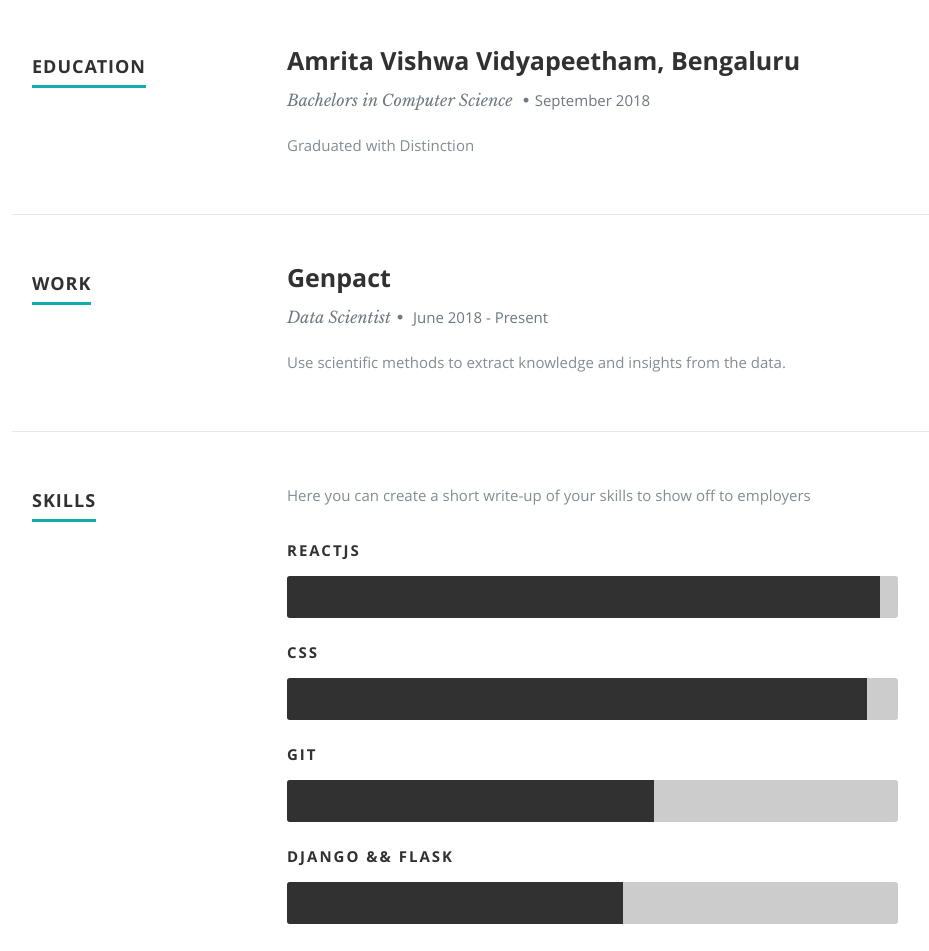
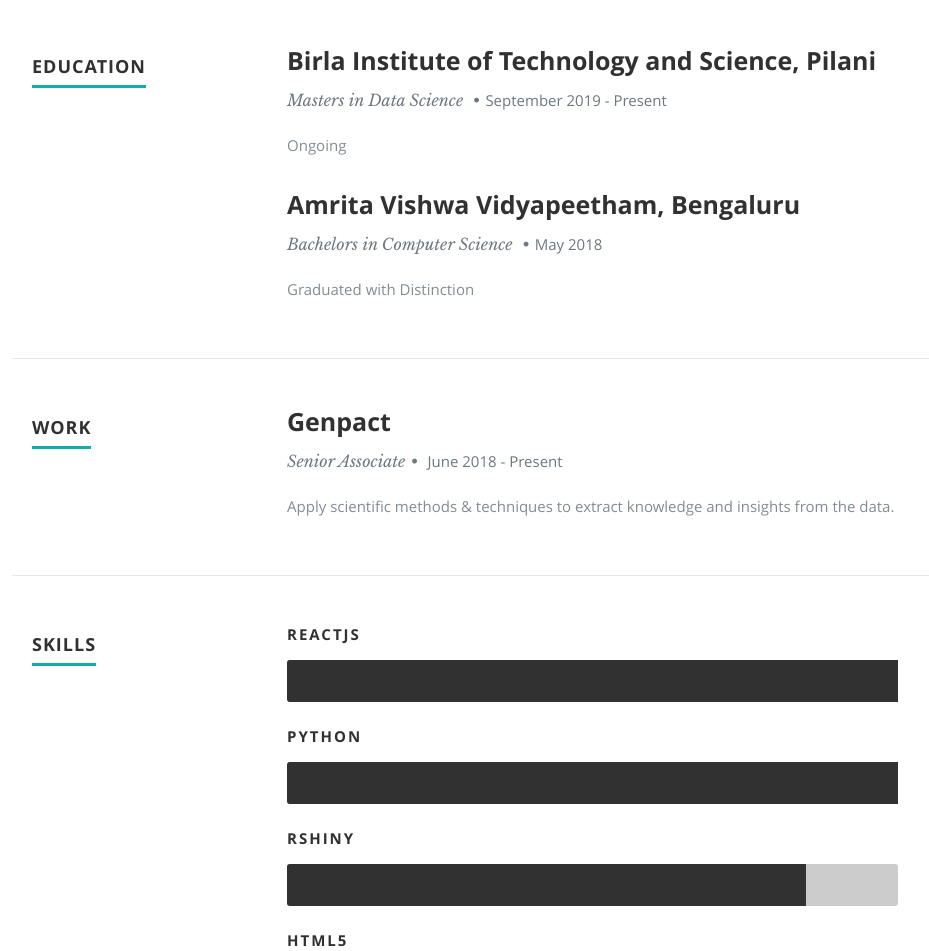
Before and after one commit to rubin-r12/first-iteration-portfolio, a React (Create React App) app in the folder react-portfolio/: page / in a window 1280 px wide. Shown: the part 1360-2311 px from the top of the page, without its empty margins (118-1047 px from the left). Built offline with nearby package versions, Linux system fonts and the light colour scheme.

Commit message:
Add the work details

```diff
--- a/react-portfolio/public/resumeData.json
+++ b/react-portfolio/public/resumeData.json
@@ -2,12 +2,12 @@
   "main": {
     "name": "Rubin",
     "occupation": "ReactJS Developer && Data Scientist.",
-    "description": "Full Stack React Developer by Day, Coding Tutor && Freelancer by Night",
+    "description": "Full Stack React Developer by Day, Coding Mentor && Freelancer by Night",
     "image": "me.jpg",
     "bio": "My name is Rubin and I'm a Full Stack ReactJS Developer. Currently, I work at Genpact as a Senior Associate besides pursuing my Master's Degree in Data Science from BITS-WILP.",
     "contactmessage": "Get in touch with me to receive further details, get coached or anything else.",
     "email": "rubinradhakrishnan@gmail.com",
-    "phone": "+91 89 515 63584",
+    "phone": "+91 89515 63584",
     "address": {
       "street": "Green Glen Layout, Bellandur",
       "city": "Bangalore",
@@ -43,24 +43,42 @@
     "skillmessage": "Here you can create a short write-up of your skills to show off to employers",
     "education": [
       {
+        "school": "Birla Institute of Technology and Science, Pilani",
+        "degree": "Masters in Data Science",
+        "graduated": "September 2019 - Present",
+        "description": "Ongoing"
+      },
+      {
         "school": "Amrita Vishwa Vidyapeetham, Bengaluru",
         "degree": "Bachelors in Computer Science",
-        "graduated": "September 2018",
+        "graduated": "May 2018",
         "description": "Graduated with Distinction"
       }
     ],
     "work": [
       {
         "company": "Genpact",
-        "title": "Data Scientist",
+        "title": "Senior Associate",
         "years": "June 2018 - Present",
-        "description": "Use scientific methods to extract knowledge and insights from the data."
+        "description": "Apply scientific methods & techniques to extract knowledge and insights from the data."
       }
     ],
     "skills": [
       {
         "name": "ReactJs",
-        "level": "97%"
+        "level": "100%"
+      },
+      {
+        "name": "Python",
+        "level": "100%"
+      },
+      {
+        "name": "RShiny",
+        "level": "85%"
+      },
+      {
+        "name": "HTML5",
+        "level": "98%"
       },
       {
         "name": "CSS",
@@ -68,24 +86,32 @@
       },
       {
         "name": "Git",
-        "level": "60%"
+        "level": "85%"
       },
       {
         "name": "Django && Flask",
-        "level": "55%"
-      },
-      {
-        "name": "HTML5",
-        "level": "80%"
+        "level": "82%"
       },
       {
         "name": "Firebase",
-        "level": "80%"
+        "level": "94%"
       }
     ]
   },
   "portfolio": {
     "projects": [
+      {
+        "title": "Netflix Clone with React",
+        "category": "Netflix Clone built with ReactJS",
+        "image": "netflix.PNG",
+        "url": "https://netflix-clone-694b4.web.app"
+      },
+      {
+        "title": "COVID-19 Tracker with React",
+        "category": "COVID-19 Tracker built with ReactJS",
+        "image": "covid-19-tracker.png",
+        "url": "https://covid-19-tracker-2a946.web.app"
+      },
       {
         "title": "Facebook Clone with React",
         "category": "Facebook Clone built with ReactJS",
@@ -93,22 +119,10 @@
         "url": "https://facebook-clone-88c97.web.app"
       },
       {
-        "title": "COVID-19 Tracker",
-        "category": "Facebook Clone built with ReactJS",
-        "image": "covid-19-tracker.png",
-        "url": "https://covid-19-tracker-2a946.web.app"
-      },
-      {
-        "title": "Airbnb Clone",
+        "title": "Airbnb Clone with React",
         "category": "Facebook Clone built with ReactJS",
         "image": "airbnb_1.PNG",
         "url": "https://airbnb-clone-ea59d.web.app"
-      },
-      {
-        "title": "Netflix Clone",
-        "category": "Facebook Clone built with ReactJS",
-        "image": "netflix.PNG",
-        "url": "https://netflix-clone-694b4.web.app"
       }
     ]
   },
--- a/react-portfolio/src/Components/Resume.js
+++ b/react-portfolio/src/Components/Resume.js
@@ -1,73 +1,83 @@
-import React, { Component } from 'react';
+import React, { Component } from "react";
 
 class Resume extends Component {
   render() {
-
-    if(this.props.data){
+    if (this.props.data) {
       var skillmessage = this.props.data.skillmessage;
-      var education = this.props.data.education.map(function(education){
-        return <div key={education.school}><h3>{education.school}</h3>
-        <p className="info">{education.degree} <span>&bull;</span><em className="date">{education.graduated}</em></p>
-        <p>{education.description}</p></div>
-      })
-      var work = this.props.data.work.map(function(work){
-        return <div key={work.company}><h3>{work.company}</h3>
-            <p className="info">{work.title}<span>&bull;</span> <em className="date">{work.years}</em></p>
+      var education = this.props.data.education.map(function (education) {
+        return (
+          <div key={education.school}>
+            <h3>{education.school}</h3>
+            <p className="info">
+              {education.degree} <span>&bull;</span>
+              <em className="date">{education.graduated}</em>
+            </p>
+            <p>{education.description}</p>
+          </div>
+        );
+      });
+      var work = this.props.data.work.map(function (work) {
+        return (
+          <div key={work.company}>
+            <h3>{work.company}</h3>
+            <p className="info">
+              {work.title}
+              <span>&bull;</span> <em className="date">{work.years}</em>
+            </p>
             <p>{work.description}</p>
           </div>
-      })
-      var skills = this.props.data.skills.map(function(skills){
-        var className = 'bar-expand '+skills.name.toLowerCase();
-        return <li key={skills.name}><span style={{width:skills.level}}className={className}></span><em>{skills.name}</em></li>
-      })
+        );
+      });
+      var skills = this.props.data.skills.map(function (skills) {
+        var className = "bar-expand " + skills.name.toLowerCase();
+        return (
+          <li key={skills.name}>
+            <span style={{ width: skills.level }} className={className}></span>
+            <em>{skills.name}</em>
+          </li>
+        );
+      });
     }
 
     return (
       <section id="resume">
-
         <div className="row education">
           <div className="three columns header-col">
-            <h1><span>Education</span></h1>
+            <h1>
+              <span>Education</span>
+            </h1>
           </div>
 
           <div className="nine columns main-col">
             <div className="row item">
-               <div className="twelve columns">
-                 {education}
-               </div>
+              <div className="twelve columns">{education}</div>
             </div>
           </div>
         </div>
 
+        <div className="row work">
+          <div className="three columns header-col">
+            <h1>
+              <span>Work</span>
+            </h1>
+          </div>
 
-      <div className="row work">
+          <div className="nine columns main-col">{work}</div>
+        </div>
 
+        <div className="row skill">
           <div className="three columns header-col">
-            <h1><span>Work</span></h1>
+            <h1>
+              <span>Skills</span>
+            </h1>
           </div>
 
           <div className="nine columns main-col">
-          {work}
-        </div>
-    </div>
-
-
-
-      <div className="row skill">
-
-         <div className="three columns header-col">
-            <h1><span>Skills</span></h1>
-         </div>
-
-         <div className="nine columns main-col">
-
-            <p>{skillmessage}
-            </p>
+            {/* <p>{skillmessage}
+            </p> */}
 
             <div className="bars">
-				   <ul className="skills">
-					  {skills}
-					</ul>
+              <ul className="skills">{skills}</ul>
             </div>
           </div>
         </div>
```
Lines whose indentation alone changed are shown as unchanged.
